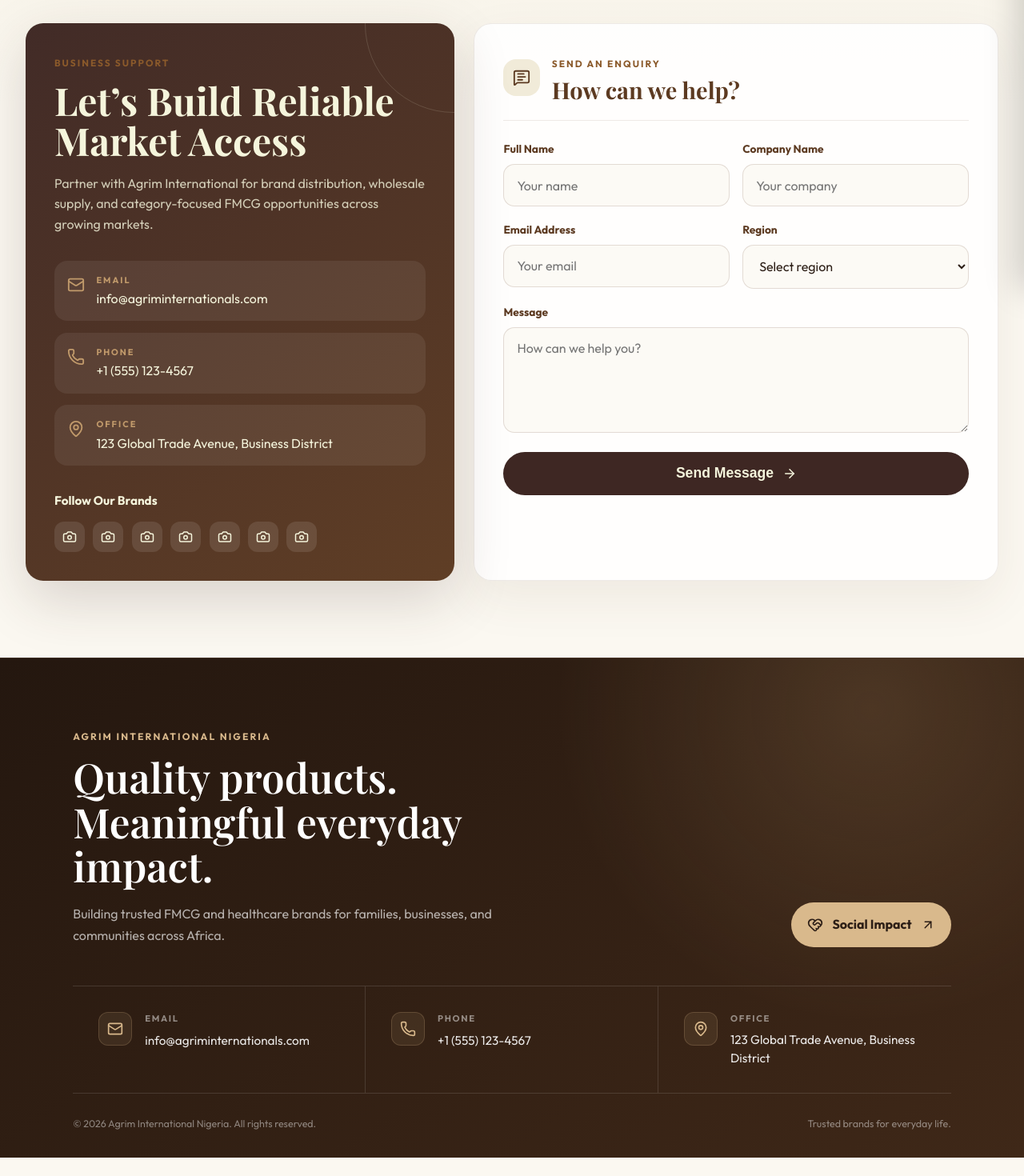
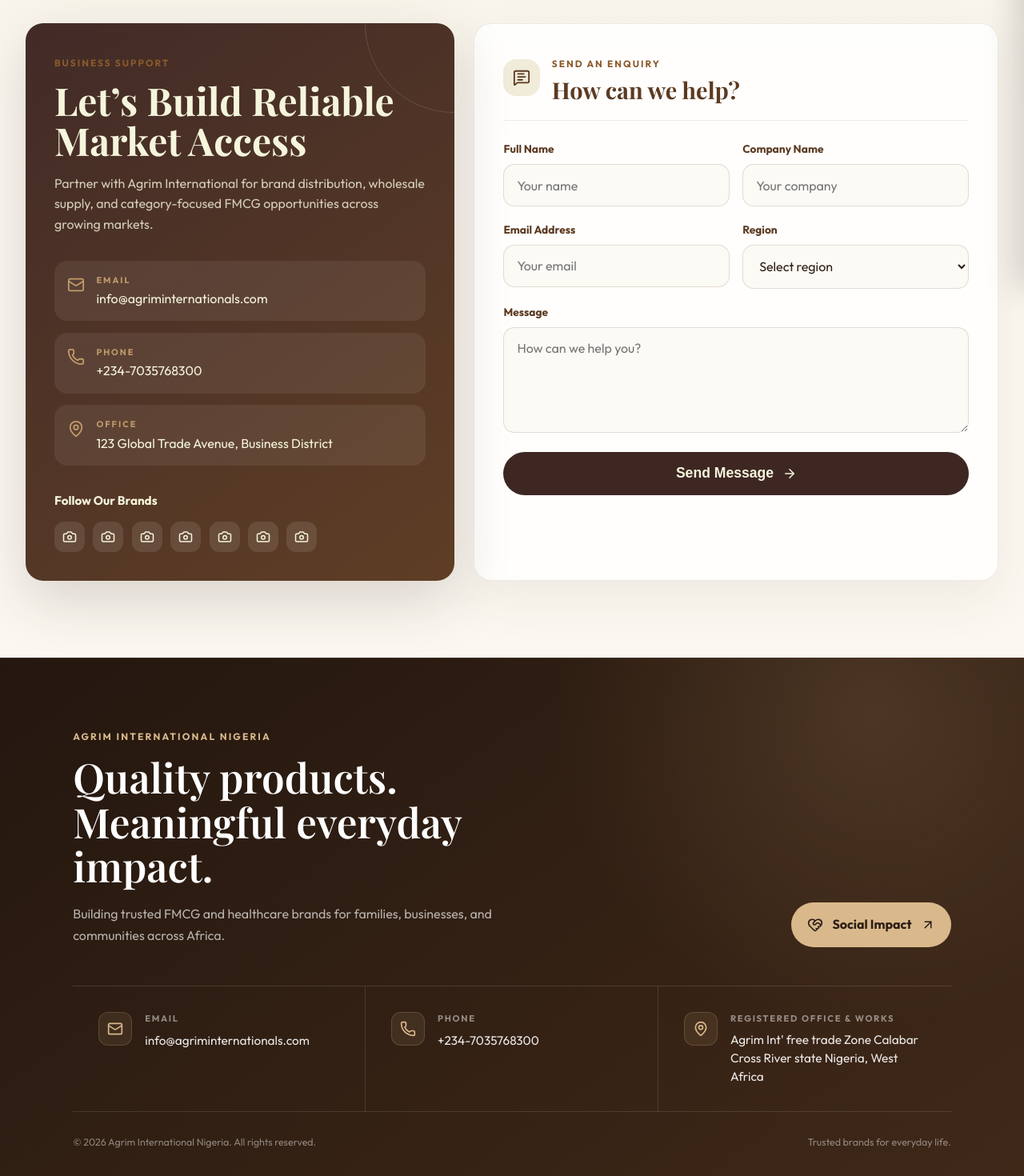
Before and after one commit to GitAkshyaVerma/Akshyaverma-Agrim-version-2.0, a React (Vite) app: page /contact in a window 1280 px wide. Shown: the part 439-1909 px from the top of the page at 80% size. Before the commit the page ends 1886 px from the top, so only its background shows below. Built offline with nearby package versions, Linux system fonts and the light colour scheme.

Commit message:
Add office details and update contact information

```diff
--- a/src/components/layout/Footer.jsx
+++ b/src/components/layout/Footer.jsx
@@ -35,15 +35,15 @@
             <div className="footer-contact-icon"><Phone size={20} /></div>
             <div>
               <span className="footer-contact-label">Phone</span>
-              <a href="tel:+15551234567">+1 (555) 123-4567</a>
+              <a href="tel:+2347035768300">+234-7035768300</a>
             </div>
           </div>
 
           <div className="footer-contact-card">
             <div className="footer-contact-icon"><MapPin size={20} /></div>
             <div>
-              <span className="footer-contact-label">Office</span>
-              <address>123 Global Trade Avenue, Business District</address>
+              <span className="footer-contact-label">Registered Office & Works</span>
+              <address>Agrim Int' free trade Zone Calabar Cross River state Nigeria, West Africa</address>
             </div>
           </div>
         </div>
--- a/src/components/shared/ContactForm.jsx
+++ b/src/components/shared/ContactForm.jsx
@@ -51,7 +51,7 @@
                 <Phone className="contact-info-icon" size={22} />
                 <div>
                   <span>Phone</span>
-                  <a href="tel:+15551234567">+1 (555) 123-4567</a>
+                  <a href="tel:+2347035768300">+234-7035768300</a>
                 </div>
               </div>
 
--- a/src/pages/hygiene/HygieneContactPage.jsx
+++ b/src/pages/hygiene/HygieneContactPage.jsx
@@ -52,9 +52,9 @@
                 <Mail size={20} />
                 info@agriminternational.com
               </a>
-              <a href="tel:+2340000000000">
+              <a href="tel:+2347035768300">
                 <Phone size={20} />
-                +234 000 000 0000
+                +234-7035768300
               </a>
               <p>
                 <MapPin size={20} />
--- a/src/pages/tobo/ToboContactPage.jsx
+++ b/src/pages/tobo/ToboContactPage.jsx
@@ -54,9 +54,9 @@
                 <Mail size={20} />
                 <span>info@agriminternational.com</span>
               </a>
-              <a href="tel:+2340000000000">
+              <a href="tel:+2347035768300">
                 <Phone size={20} />
-                <span>+234 000 000 0000</span>
+                <span>+234-7035768300</span>
               </a>
               <p>
                 <MapPin size={20} />
--- a/src/pages/tombo/TomboContactPage.jsx
+++ b/src/pages/tombo/TomboContactPage.jsx
@@ -54,9 +54,9 @@
                 <Mail size={20} />
                 info@agriminternational.com
               </a>
-              <a href="tel:+2340000000000">
+              <a href="tel:+2347035768300">
                 <Phone size={20} />
-                +234 000 000 0000
+                +234-7035768300
               </a>
               <p>
                 <MapPin size={20} />
```
